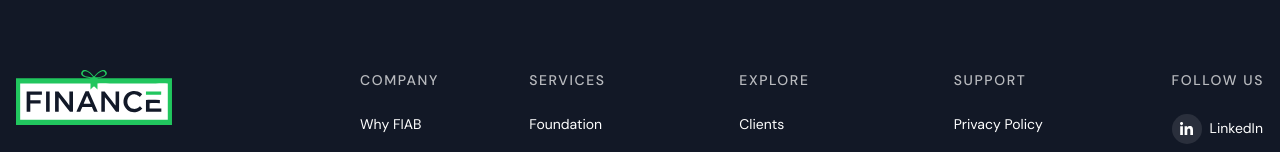
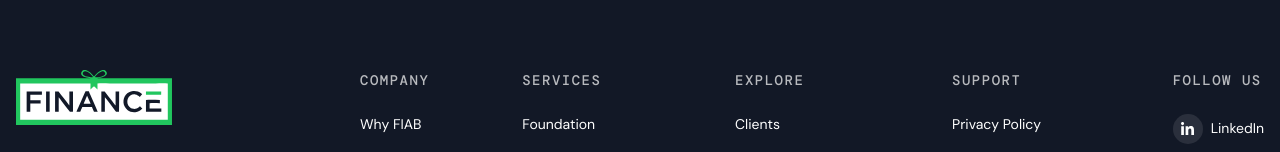
Before and after one commit to BhavikPatel-dreamz/Finance-Box, a Next.js app: page /team in a window 1280 px wide. Shown: the part 385-537 px from the top of the page. Built offline with nearby package versions, Linux system fonts and the light colour scheme; no server answers; a web font is replaced by a local one.

Commit message:
added font family

```diff
--- a/src/components/layout/site-footer.tsx
+++ b/src/components/layout/site-footer.tsx
@@ -55,7 +55,7 @@ export function SiteFooter({ footer }: { footer: SiteFooterContent }) {
 
               return (
                 <div key={column.title} className="min-w-0 shrink-0">
-                  <h2 className="text-xs sm:text-sm font-medium tracking-[1.4px] xl:tracking-[1.6px] text-white/70 uppercase">
+                  <h2 className="text-xs sm:text-sm font-medium tracking-[1.4px] xl:tracking-[1.5px] text-white/70 uppercase font-mono">
                     {column.title}
                   </h2>
                   <ul className="mt-4 sm:mt-5 lg:mt-4 xl:mt-6 space-y-3 sm:space-y-3.5 xl:space-y-4 text-[13px] sm:text-[14px] font-normal text-white">
```
